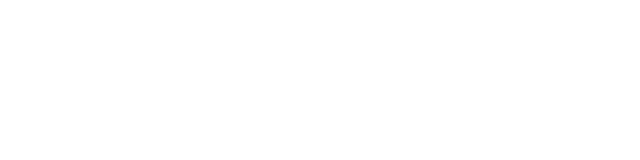
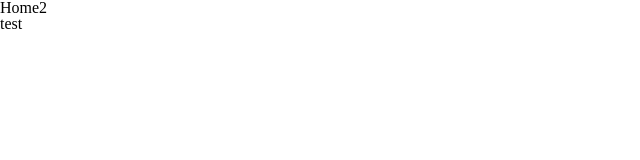
Before and after one commit to gotcharoom/gdp-ui, a React (Vite) app: page / in a window 1280 px wide. Shown: the top 160 px of the page, without its empty margins (0-640 px from the left). Built offline with nearby package versions, Linux system fonts and the light colour scheme.

Commit message:
라우터 수정 - index 적용된 페이지 추가

```diff
--- a/src/routes/user/UserRoutes.tsx
+++ b/src/routes/user/UserRoutes.tsx
@@ -14,6 +14,11 @@ const UserRoutes: RouteObject[] = [
         handle: { title: 'Home' },
         children: [
             {
+                index: true,
+                element: <SampleUserMainComponent />,
+                handle: { title: 'Home2' },
+            },
+            {
                 path: 'test',
                 element: <SampleUserMainComponent />,
                 handle: { title: 'Home2' },
```
